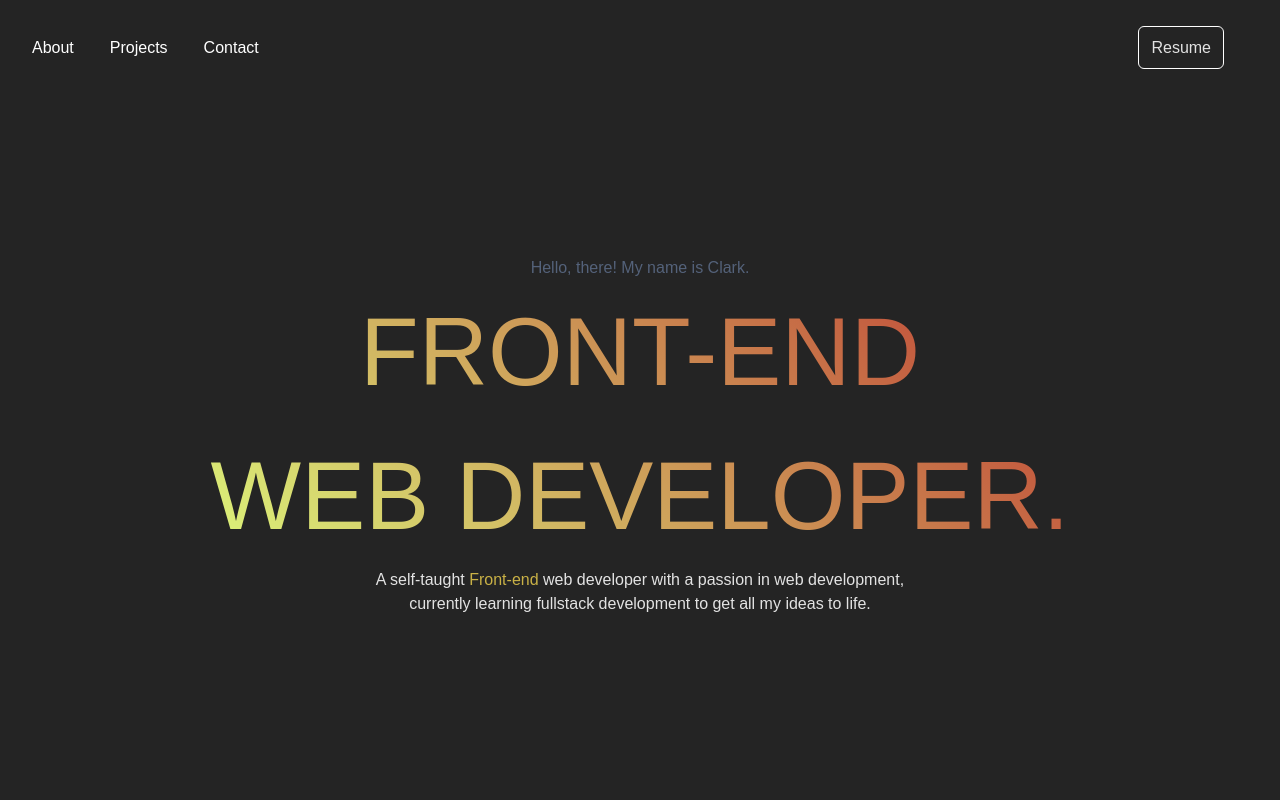
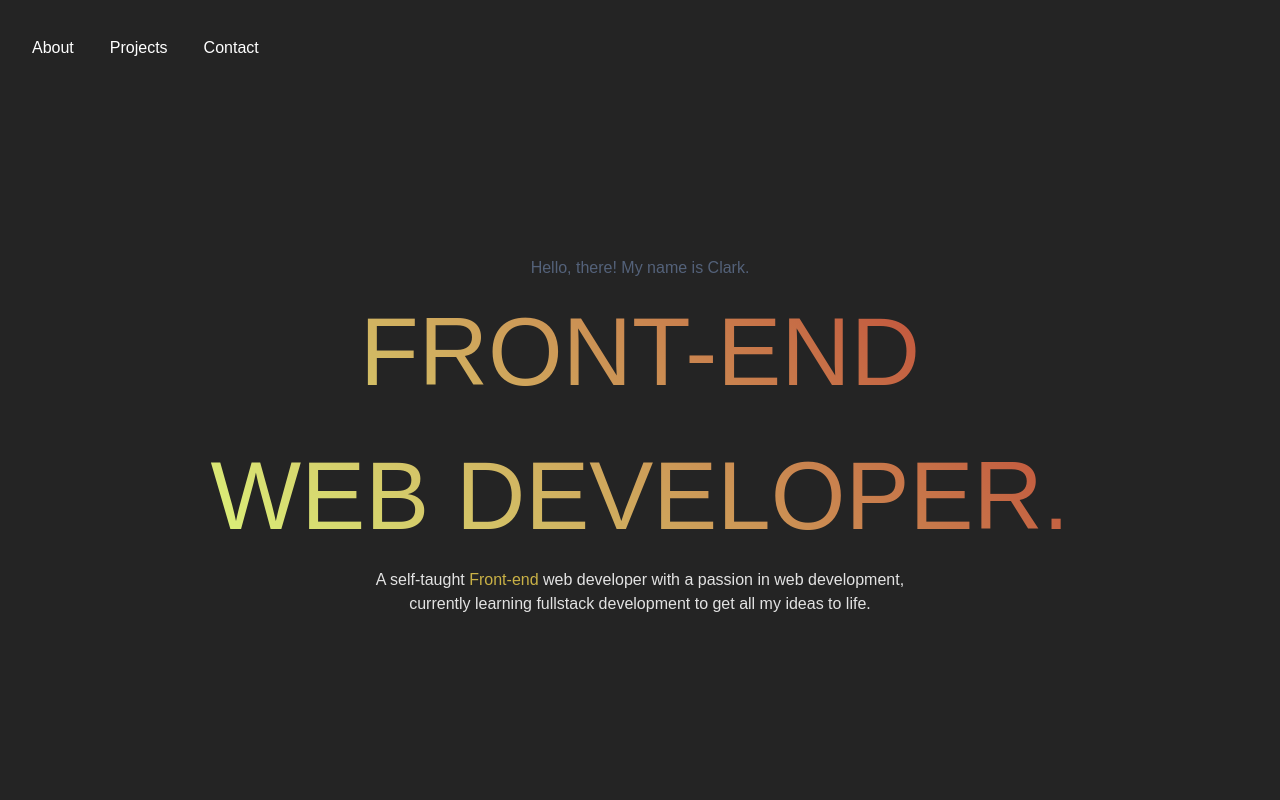
Before and after one commit to J0hnux/react-portfolio, a React (Vite) app: page / in a window 1280 px wide. Shown: the top 800 px of the page. Built offline with nearby package versions, Linux system fonts and the light colour scheme.

Commit message:
Removed resume as it is redundant in job hunting scenario where the resume is already provided

```diff
--- a/src/components/HeaderPanel.jsx
+++ b/src/components/HeaderPanel.jsx
@@ -50,7 +50,7 @@ const HeaderPanel = () => {
           <line x1="3" y1="18" x2="21" y2="18"></line>
         </svg>
       </button>
-      <RightHeaderPanel />
+      {/* <RightHeaderPanel /> */}
     </header>
   );
 };
```
